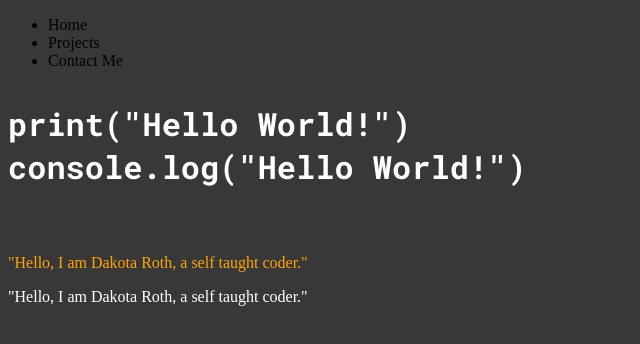
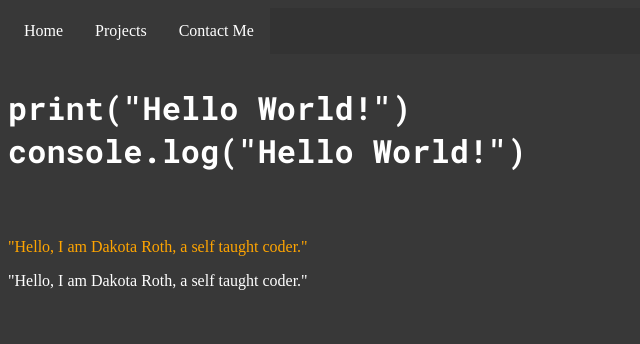
Before and after one commit to Codaea/Codaea, a plain HTML site: page index.html in a window 1280 px wide. Shown: the whole page, without its empty margins (0-640 px from the left). Drawn offline with Linux system fonts and the light colour scheme.

Commit message:
nav bar added

```diff
--- a/index.html
+++ b/index.html
@@ -13,9 +13,9 @@
 
         <div class="navBar">
             <ul>
-                <li>Home</li>
-                <li>Projects</li>
-                <li>Contact Me</li>
+                <li><a>Home</a></li>
+                <li><a>Projects</a></li>
+                <li><a>Contact Me</a></li>
             </ul>
 
         </div>
--- a/main.css
+++ b/main.css
@@ -1,11 +1,28 @@
 
-.navBar{
+.navBar ul {
     list-style-type: none;
     margin: 0;
     padding: 0;
-    display:inline;
-}
+    overflow: hidden;
+    background-color: #333;
+  }
 
+.navBar li {
+    float: left;
+  }
+
+.navBar li a {
+    display: block;
+    color: white;
+    text-align: center;
+    padding: 14px 16px;
+    text-decoration: none;
+    cursor: pointer;
+  }
+
+.navBar li a:hover {
+    background-color: rgb(141, 141, 141);
+  }
 
 *{
     background-color: rgb(56, 56, 56);
```
